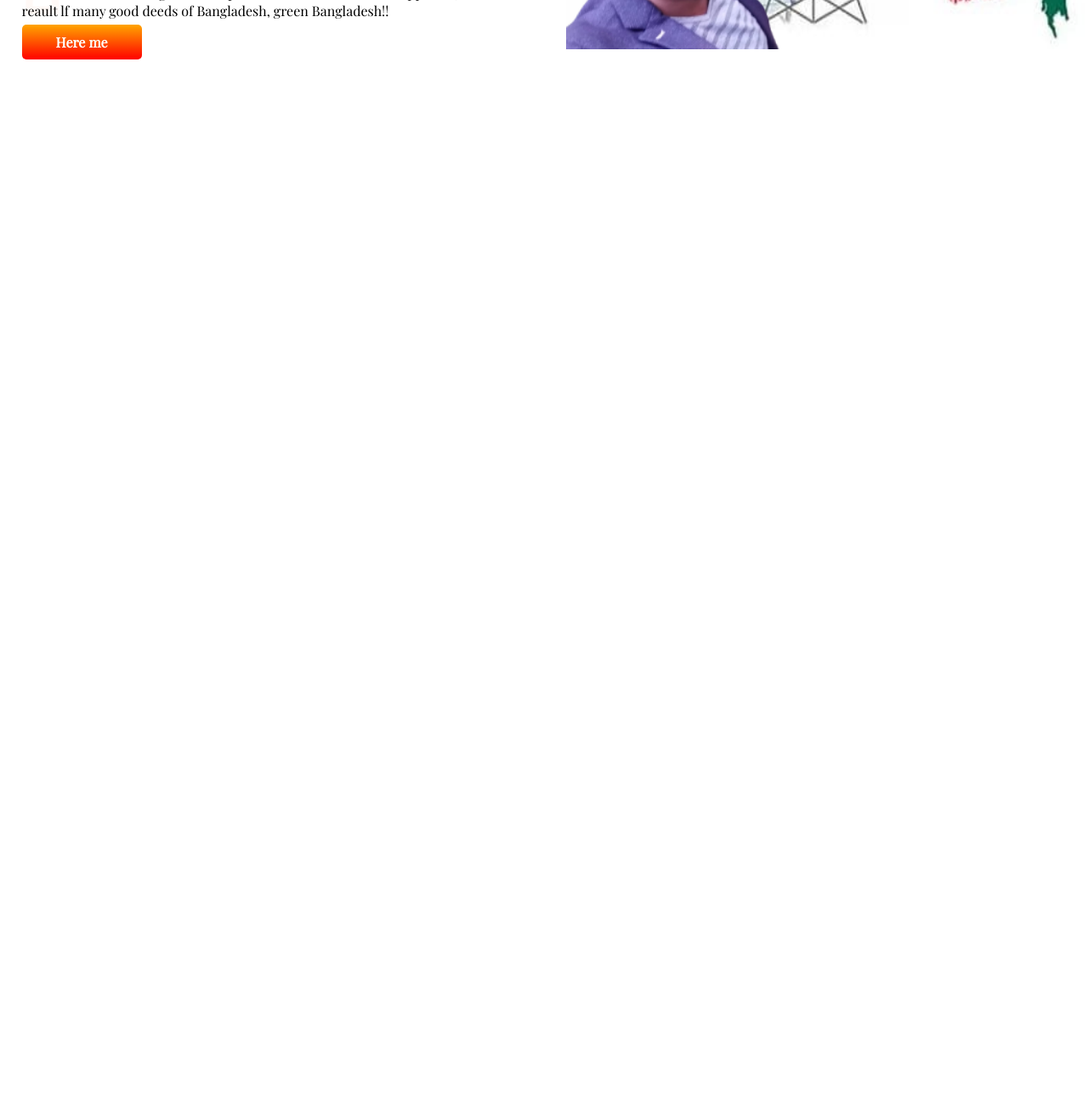
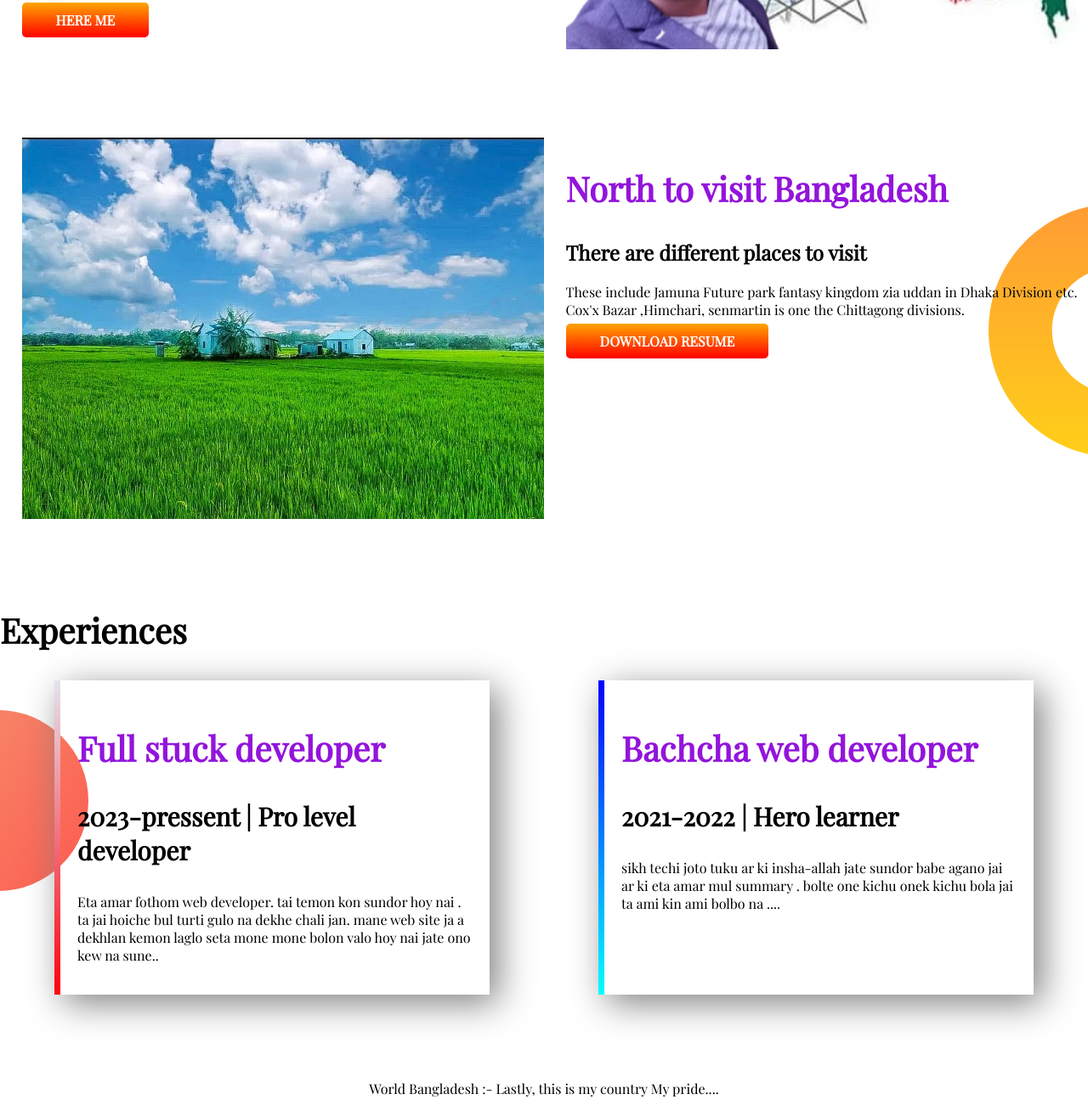
Before and after one commit to amran5/develop-portfolio, a plain HTML site: page index.html in a window 1280 px wide. Shown: the part 342-1650 px from the top of the page at 85% size. Before the commit the page ends 800 px from the top, so only its background shows below. Drawn offline with nearby package versions, Linux system fonts and the light colour scheme.

Commit message:
compilite

```diff
--- a/index.html
+++ b/index.html
@@ -13,7 +13,7 @@
 </head>
 
 <body>
-    <section class="banner">
+    <section class="banner milan">
         <div class="me">
             <h1>Wellcome To</h1>
             <h1 class="bn"><span class="en">Digital World</span> Bangladesh</h1>
@@ -23,12 +23,45 @@
                 green
                 Bangladesh!!</p>
             <a class="link-button" target="_blanck"
-                href="https://www.facebook.com/Amran.333/?viewas=100000686899395">Here me</a>
+                href="https://www.facebook.com/Amran.333/?viewas=100000686899395">HERE ME</a>
         </div>
         <div class="me">
             <img src="digital.png" alt="" height="400px">
         </div>
     </section>
+    <section class="dream milan">
+        <div class="me">
+            <img src="3d.jpg" alt="">
+        </div>
+        <div class="me">
+            <h1>North to visit Bangladesh</h1>
+            <h2>There are different places to visit</h2>
+            <p>These include Jamuna Future park fantasy kingdom zia uddan in Dhaka Division etc. Cox'x Bazar ,Himchari,
+                senmartin is one the Chittagong divisions.</p>
+            <a class="link-button" target="_blanck" href="">DOWNLOAD RESUME</a>
+        </div>
+    </section>
+    <section class="last">
+        <h1 class="b">Experiences</h1>
+        <div class="milan">
+            <div id="right" class="amran">
+                <h1>Full stuck developer</h1>
+                <h3>2023-pressent | Pro level developer</h3>
+                <p>Eta amar fothom web developer. tai temon kon sundor hoy nai . ta jai hoiche bul turti gulo na dekhe
+                    chali jan. mane web site ja a dekhlan kemon laglo seta mone mone bolon valo hoy nai jate ono kew na
+                    sune..</p>
+            </div>
+            <div id="left" class="amran">
+                <h1>Bachcha web developer</h1>
+                <h3>2021-2022 | Hero learner</h3>
+                <p>sikh techi joto tuku ar ki insha-allah jate sundor babe agano jai ar ki eta amar mul summary . bolte
+                    one kichu onek kichu bola jai ta ami kin ami bolbo na ....</p>
+            </div>
+        </div>
+    </section>
+    <footer>
+        <p>World Bangladesh :- Lastly, this is my country My pride....</p>
+    </footer>
 </body>
 
 </html>
--- a/style.css
+++ b/style.css
@@ -12,8 +12,9 @@ h1{
 .bn{
     color: black;
 }
-section{
+.milan{
     display: flex;
+    margin-bottom: 100px;
 }
 .me{
     width: 50%;
@@ -33,7 +34,45 @@ section{
     padding: 10px 40px;
     border-radius: 5px;
 }
+h1{
+    font-size: 40px;
+}
+h3{
+    font-size: 30px;
+}
 .banner{
     background-image: url(images/top-banner.png);
-
+    background-repeat: no-repeat;
 }
+.last{
+    background-image: url(images/exp-bg.png);
+    background-repeat: no-repeat;
+    background-position: left;
+}
+.dream{
+    background-image: url(images/dream-bg.png);
+    background-repeat: no-repeat;
+    background-position: right;
+}.amran{
+    box-shadow: 10px 10px 40px gray;
+    width: 40%;
+    margin-left: 5%;
+    margin-right: 5%;
+    padding: 20px;
+}
+#left{
+    border-left: 7px solid;
+    border-image: linear-gradient(blue, cyan);
+    border-image-slice: 1;
+}
+#right{
+    border-left: 7px solid;
+    border-image: linear-gradient(rgb(227, 227, 238), rgb(255, 0, 13));
+    border-image-slice: 1;
+}
+footer p{
+    text-align: center;
+}
+.b{
+    color: #000;
+}
```
Also changed, not shown: 3d.jpg (added), digital.jpg (deleted), images/jhankar.png (deleted), images/jhankar2.png (deleted), 1 other file.
